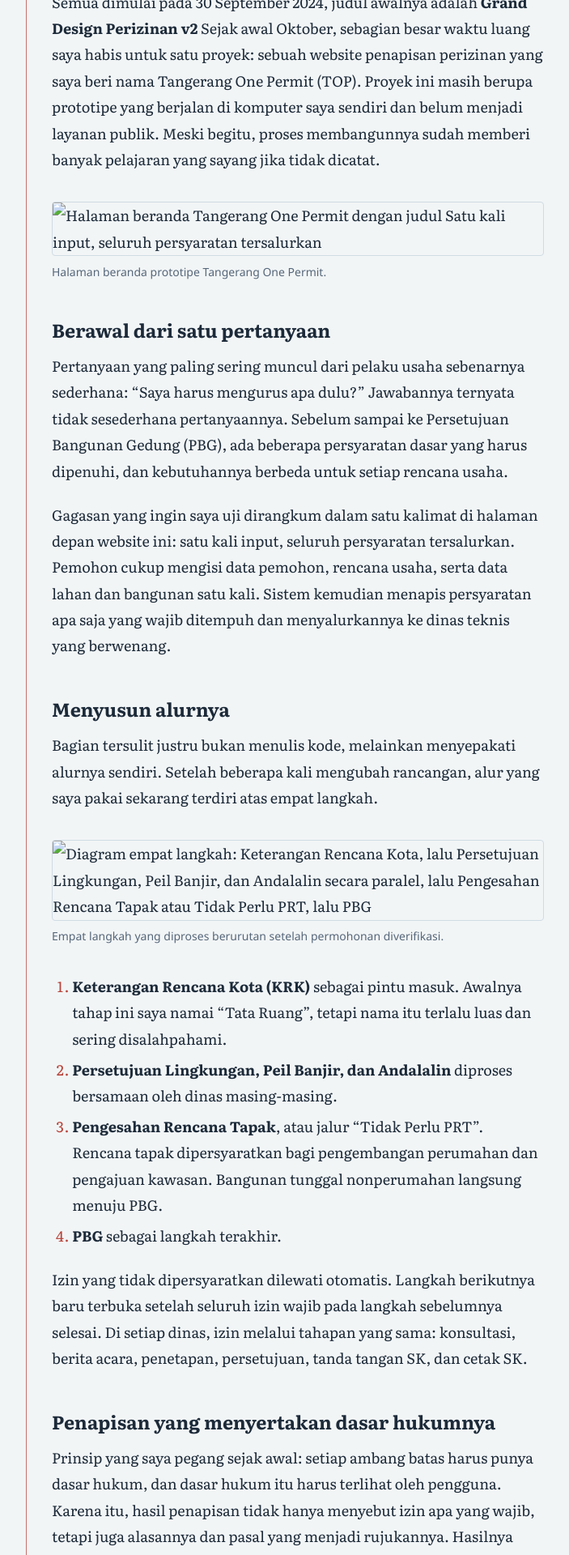
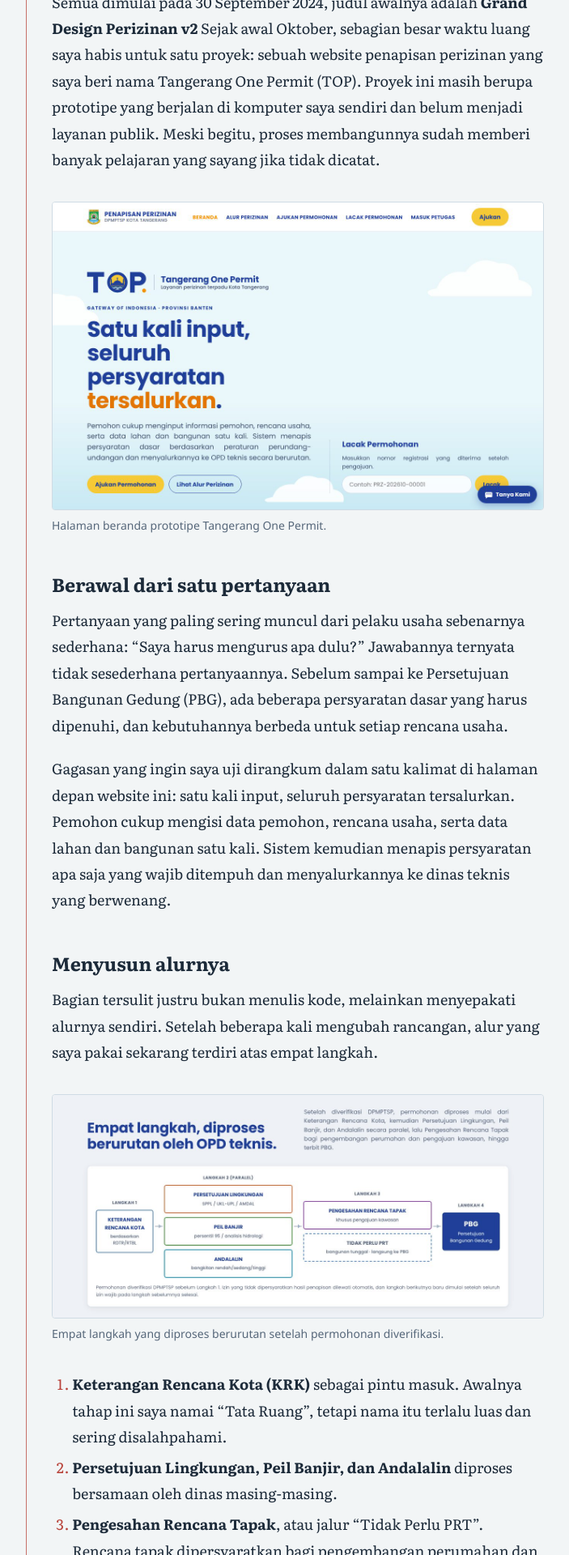
Before and after one commit to yudhiaprabowo-hue/yudhiaprabowo-hue.github.io, a Jekyll site: the page built from _posts/2026-11-09-catatan-membangun-website-penapisan-perizinan.md, in a window 1280 px wide. Shown: the part 483-2403 px from the top of the page at 81% size, without its empty margins (316-1019 px from the left). Built offline with Jekyll 4.4.1, drawn with Linux system fonts in a browser that asks for light colours; some web fonts are replaced.

Commit message:
Perbaiki alamat gambar tulisan penapisan

```diff
--- a/_posts/2026-11-09-catatan-membangun-website-penapisan-perizinan.md
+++ b/_posts/2026-11-09-catatan-membangun-website-penapisan-perizinan.md
@@ -2,7 +2,7 @@
 layout: post
 title: Satu kali input, seluruh persyaratan tersalurkan
 description: Cerita di balik Tangerang One Permit, prototipe penapisan persyaratan dasar berusaha dan menyalurkannya ke OPD teknis secara berurutan.
-image: /assets/gambar/penapisan/beranda.jpg
+image: /assets/gambar/beranda.jpg
 tags: [belajar, teknologi, perizinan]
 ---
 
@@ -11,7 +11,7 @@ Semua dimulai pada 30 September 2024, judul awalnya adalah **Grand Design Perizi
 <!--lanjut-->
 
 <figure>
-  <img src="{{ '/assets/gambar/penapisan/beranda.jpg' | relative_url }}" alt="Halaman beranda Tangerang One Permit dengan judul Satu kali input, seluruh persyaratan tersalurkan">
+  <img src="{{ '/assets/gambar/beranda.jpg' | relative_url }}" alt="Halaman beranda Tangerang One Permit dengan judul Satu kali input, seluruh persyaratan tersalurkan">
   <figcaption>Halaman beranda prototipe Tangerang One Permit.</figcaption>
 </figure>
 
@@ -26,7 +26,7 @@ Gagasan yang ingin saya uji dirangkum dalam satu kalimat di halaman depan websit
 Bagian tersulit justru bukan menulis kode, melainkan menyepakati alurnya sendiri. Setelah beberapa kali mengubah rancangan, alur yang saya pakai sekarang terdiri atas empat langkah.
 
 <figure>
-  <img src="{{ '/assets/gambar/penapisan/alur-empat-langkah.jpg' | relative_url }}" alt="Diagram empat langkah: Keterangan Rencana Kota, lalu Persetujuan Lingkungan, Peil Banjir, dan Andalalin secara paralel, lalu Pengesahan Rencana Tapak atau Tidak Perlu PRT, lalu PBG">
+  <img src="{{ '/assets/gambar/alur-empat-langkah.jpg' | relative_url }}" alt="Diagram empat langkah: Keterangan Rencana Kota, lalu Persetujuan Lingkungan, Peil Banjir, dan Andalalin secara paralel, lalu Pengesahan Rencana Tapak atau Tidak Perlu PRT, lalu PBG">
   <figcaption>Empat langkah yang diproses berurutan setelah permohonan diverifikasi.</figcaption>
 </figure>
 
@@ -42,7 +42,7 @@ Izin yang tidak dipersyaratkan dilewati otomatis. Langkah berikutnya baru terbuk
 Prinsip yang saya pegang sejak awal: setiap ambang batas harus punya dasar hukum, dan dasar hukum itu harus terlihat oleh pengguna. Karena itu, hasil penapisan tidak hanya menyebut izin apa yang wajib, tetapi juga alasannya dan pasal yang menjadi rujukannya. Hasilnya diperbarui langsung saat formulir diisi.
 
 <figure>
-  <img src="{{ '/assets/gambar/penapisan/formulir-dan-hasil-penapisan.jpg' | relative_url }}" alt="Formulir permohonan di sebelah kiri dan panel Hasil Penapisan Otomatis di sebelah kanan">
+  <img src="{{ '/assets/gambar/formulir-dan-hasil-penapisan.jpg' | relative_url }}" alt="Formulir permohonan di sebelah kiri dan panel Hasil Penapisan Otomatis di sebelah kanan">
   <figcaption>Contoh simulasi gudang 1.800 m² di atas lahan 2.500 m². Panel kanan langsung menunjukkan persyaratan yang wajib beserta dasar hukumnya. Data yang dipakai adalah data contoh.</figcaption>
 </figure>
 
@@ -53,7 +53,7 @@ Rujukan utamanya adalah PP Nomor 28 Tahun 2025, ditambah peraturan teknis sepert
 Saya juga menambahkan asisten percakapan bernama "Tanya Kami". Pengguna cukup menceritakan rencananya dengan bahasa sehari-hari. Asisten akan menanyakan data yang masih kurang, lalu menjalankan penapisan yang sama dengan formulir.
 
 <figure class="sempit">
-  <img src="{{ '/assets/gambar/penapisan/chatbot-tanya-kami.jpg' | relative_url }}" alt="Jendela percakapan Tanya Kami yang menjawab izin apa saja yang diperlukan untuk membangun gudang">
+  <img src="{{ '/assets/gambar/chatbot-tanya-kami.jpg' | relative_url }}" alt="Jendela percakapan Tanya Kami yang menjawab izin apa saja yang diperlukan untuk membangun gudang">
   <figcaption>Tanya Kami menjawab kebutuhan izin untuk rencana gudang di Kecamatan Jatiuwung.</figcaption>
 </figure>
 
@@ -62,7 +62,7 @@ Saya juga menambahkan asisten percakapan bernama "Tanya Kami". Pengguna cukup me
 Di belakang layar, ada panel petugas untuk setiap dinas. DPMPTSP memverifikasi permohonan, lalu setiap dinas hanya melihat dan memproses izin yang menjadi kewenangannya. Dasbor menampilkan rekap permohonan dan beban kerja setiap subsistem.
 
 <figure>
-  <img src="{{ '/assets/gambar/penapisan/panel-petugas.jpg' | relative_url }}" alt="Dasbor panel petugas berisi rekap permohonan dan beban setiap subsistem">
+  <img src="{{ '/assets/gambar/panel-petugas.jpg' | relative_url }}" alt="Dasbor panel petugas berisi rekap permohonan dan beban setiap subsistem">
   <figcaption>Dasbor panel petugas dengan data contoh.</figcaption>
 </figure>
 
```
